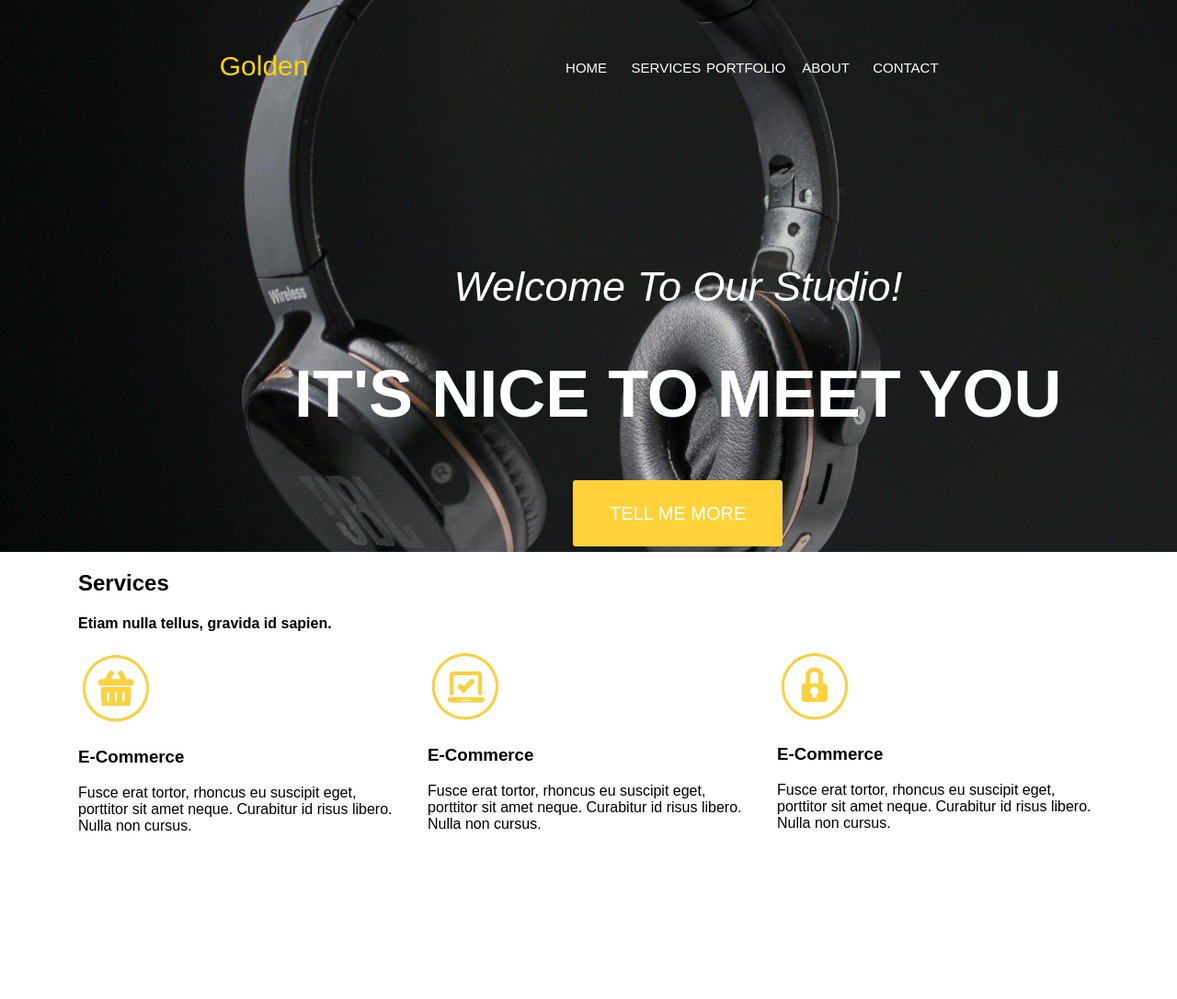
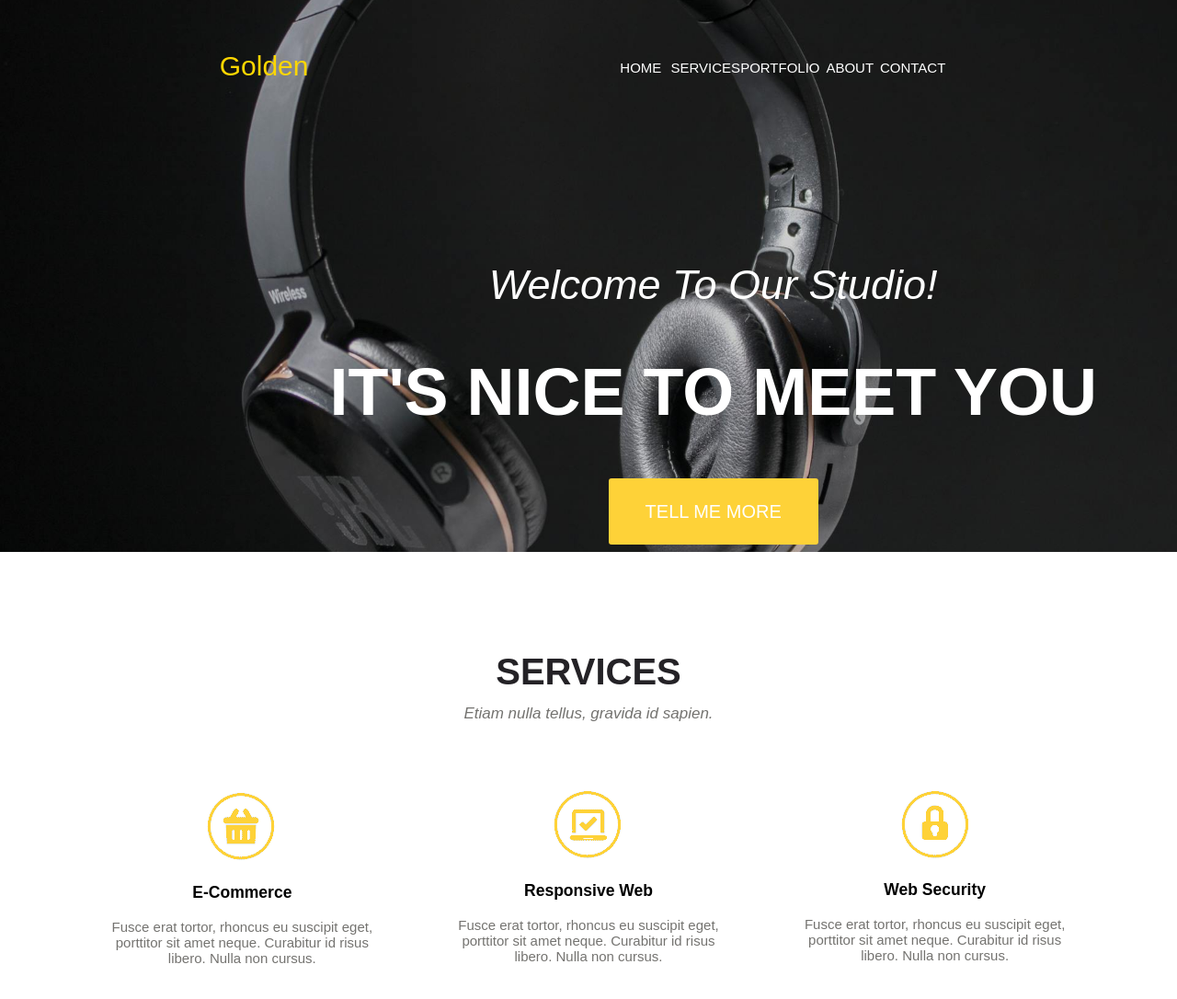
Before and after one commit to krystianblasiak/project-submodule-3-6, a website: page index.html in a window 1280 px wide. Shown: the whole page at 92% size. Before the commit the page ends 923 px from the top, so only its background shows below. Drawn offline with Linux system fonts and the light colour scheme; a web font is replaced by a local one.

Commit message:
Add Style to section service

```diff
--- a/index.html
+++ b/index.html
@@ -45,7 +45,7 @@
     </header>
     <section class="services">
         <div class="container">
-            <h2 class="subpage-title">Services</h2>
+            <h2 class="subpage-title">SERVICES</h2>
             <h4 class="description-subpage">Etiam nulla tellus, gravida id sapien.</h4>
             <div class="row">
                 <div class="col-lg-4">
@@ -55,12 +55,12 @@
                 </div>
                 <div class="col-lg-4">
                     <img src="/images/computer.PNG" alt="image">
-                    <h3>E-Commerce</h3>
+                    <h3>Responsive Web</h3>
                     <p>Fusce erat tortor, rhoncus eu suscipit eget, porttitor sit amet neque. Curabitur id risus libero. Nulla non cursus.</p>
                 </div>
                 <div class="col-lg-4">
                     <img src="/images/padlock.PNG" alt="image">
-                    <h3>E-Commerce</h3>
+                    <h3>Web Security</h3>
                     <p>Fusce erat tortor, rhoncus eu suscipit eget, porttitor sit amet neque. Curabitur id risus libero. Nulla non cursus.</p>
                 </div>
             </div>
--- a/sass/style.scss
+++ b/sass/style.scss
@@ -4,8 +4,24 @@
 
 body {
     font-family: Arial, sans-serif;
+    font-size: 15px;
     margin: 0;
     padding: 0;
+}
+
+.subpage-title {
+    font-size: 40px;
+    font-weight: 700;
+    color: #242226;
+    margin-bottom: -10px;
+}
+
+.description-subpage {
+    color: #747370;
+    font-style: italic;
+    font-size: 17px;
+    font-weight: 100;
+    padding-bottom: 50px;
 }
 
 /* Header */
@@ -35,6 +51,7 @@ header {
                     flex-wrap: nowrap;
                     flex-direction: row;
                     margin-top: 15px;
+                    margin-left: 70px;
                     li {
                         flex: 20%;
                         a {
@@ -54,7 +71,7 @@ header {
             text-align: center;
             position: absolute;
             top: 100px;
-            left: 25%;
+            left: 28%;
             color: #fff;
             h2 {
                 font-size: 45px;
@@ -78,3 +95,19 @@ header {
         }
     }
 }
+
+/* Section services */
+
+.services {
+    padding: 75px;
+    text-align: center;
+
+    h3 {
+        font-weight: 700px;
+    }
+
+    p {
+        color: #747370;
+        padding: 0 25px;
+    }
+}
```
Also changed, not shown: css/style.css, 1 other file.
